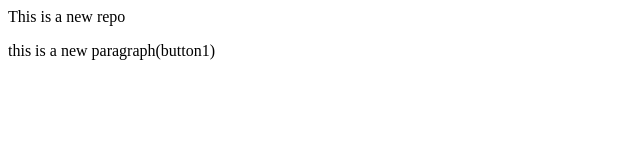
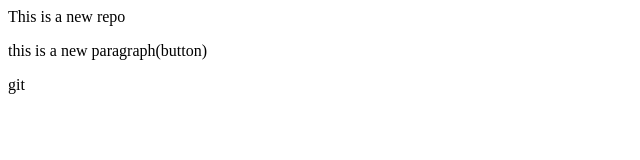
Before and after one commit to Lokendra-coder/localrepo, a plain HTML site: page index.html in a window 1280 px wide. Shown: the full height of the page, 0-640 px from the left. Drawn offline with Linux system fonts and the light colour scheme.

```diff
--- a/index.html
+++ b/index.html
@@ -1,2 +1,2 @@
 <p>This is a new repo</p>
-<p>this is a new paragraph(button1)</p>
+<p>this is a new paragraph(button)</p>git
```
